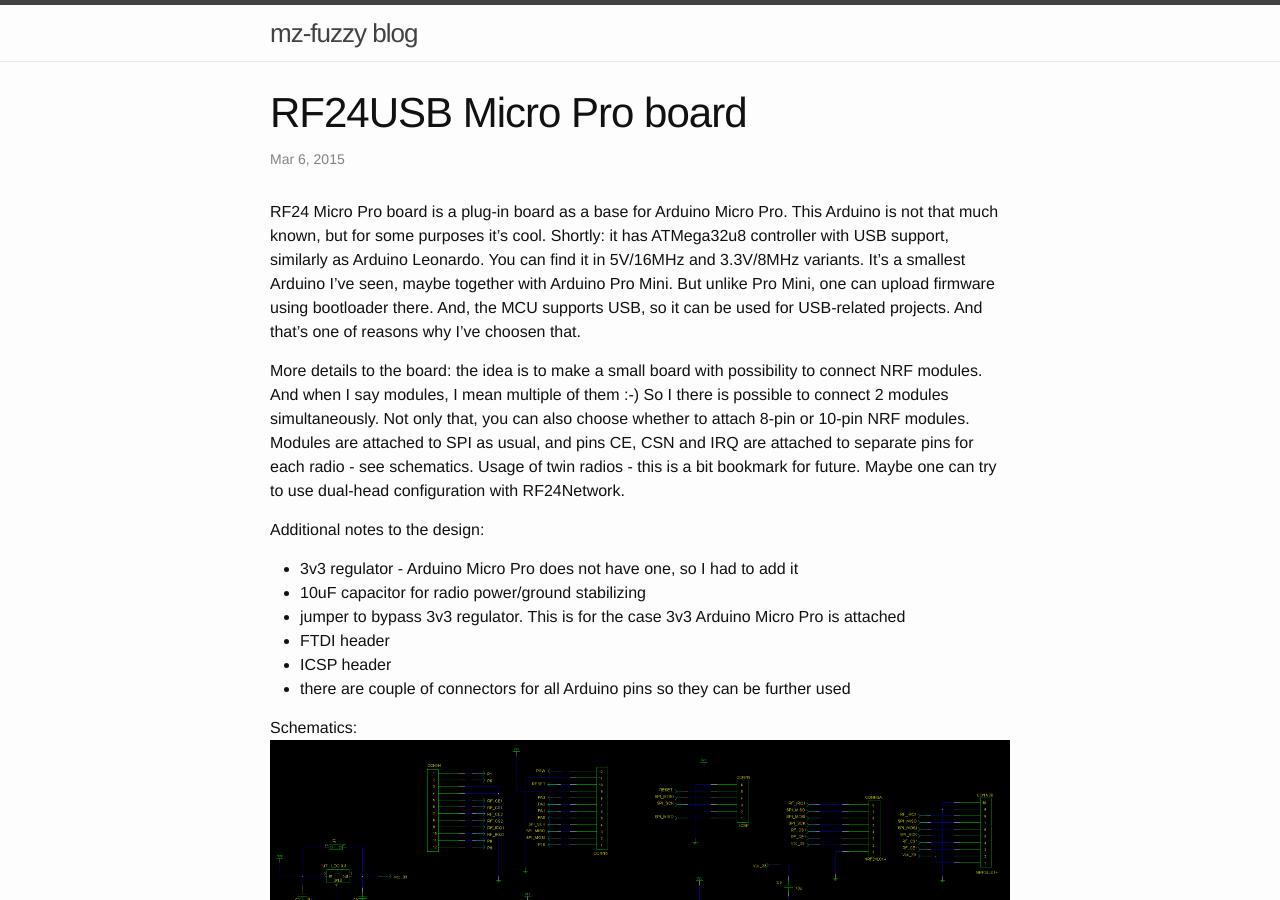
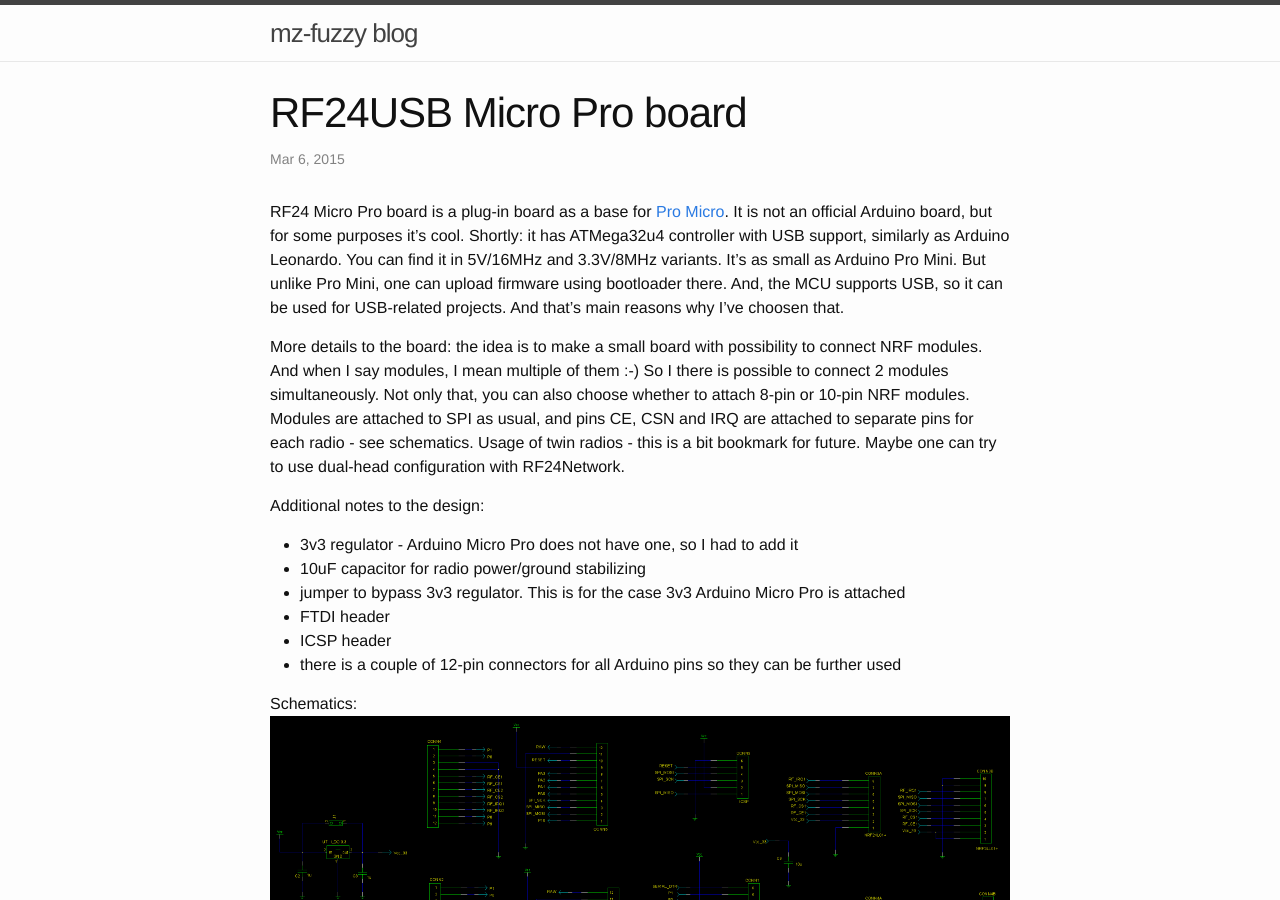
Before and after one commit to martin-mat/mz-fuzzy.github.io, a Jekyll site: the page built from _posts/2015-03-06-RF24USB_Micro_Pro.md, in a window 1280 px wide and 900 px high. Built offline with Jekyll 4.4.1, drawn with Linux system fonts in a browser that asks for light colours.

Commit message:
typo fixes

```diff
--- a/_posts/2015-03-06-RF24USB_Micro_Pro.md
+++ b/_posts/2015-03-06-RF24USB_Micro_Pro.md
@@ -3,21 +3,25 @@ layout: post
 title: RF24USB Micro Pro board
 ---
 
-RF24 Micro Pro board is a plug-in board as a base for Arduino Micro Pro. This Arduino is not that much known, but for some purposes it's cool.
-Shortly: it has ATMega32u8 controller with USB support, similarly as Arduino Leonardo. You can find it in 5V/16MHz and 3.3V/8MHz variants.
-It's a smallest Arduino I've seen, maybe together with Arduino Pro Mini. But unlike Pro Mini, one can upload firmware using bootloader there. And, the MCU supports USB, so it can be used for USB-related projects. And that's one of reasons why I've choosen that.
+RF24 Micro Pro board is a plug-in board as a base for [Pro Micro](https://www.sparkfun.com/products/12640). It is not an official Arduino board, but for some purposes it's cool.
+Shortly: it has ATMega32u4 controller with USB support, similarly as Arduino Leonardo. You can find it in 5V/16MHz and 3.3V/8MHz variants.
+It's as small as Arduino Pro Mini. But unlike Pro Mini, one can upload firmware using bootloader there. And, the MCU supports USB, so it can be used for USB-related projects. And that's main reasons why I've choosen that.
+
 
 More details to the board: the idea is to make a small board with possibility to connect NRF modules. And when I say modules, I mean multiple of them :-)
 So I there is possible to connect 2 modules simultaneously. Not only that, you can also choose whether to attach 8-pin or 10-pin NRF modules.
 Modules are attached to SPI as usual, and pins CE, CSN and IRQ are attached to separate pins for each radio - see schematics. Usage of twin radios - this is a bit bookmark for future. Maybe one can try to use dual-head configuration with RF24Network.
 
+
 Additional notes to the design:
-* 3v3 regulator - Arduino Micro Pro does not have one, so I had to add it
-* 10uF capacitor for radio power/ground stabilizing
-* jumper to bypass 3v3 regulator. This is for the case 3v3 Arduino Micro Pro is attached
-* FTDI header
-* ICSP header
-* there are couple of connectors for all Arduino pins so they can be further used
+
+ * 3v3 regulator - Arduino Micro Pro does not have one, so I had to add it
+ * 10uF capacitor for radio power/ground stabilizing
+ * jumper to bypass 3v3 regulator. This is for the case 3v3 Arduino Micro Pro is attached
+ * FTDI header
+ * ICSP header
+ * there is a couple of 12-pin connectors for all Arduino pins so they can be further used
+
 
 Schematics:
 ![RF24 Micro Pro schematics]({{ site.url }}/assets/rf24_micro_pro/rf24_micro_pro_scheme.png "RF24 micro pro scheme")
```
